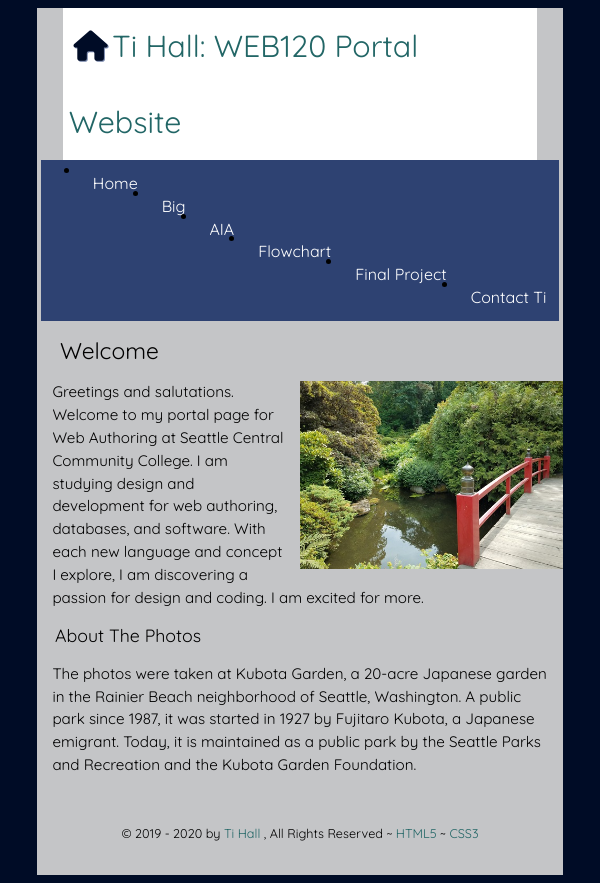
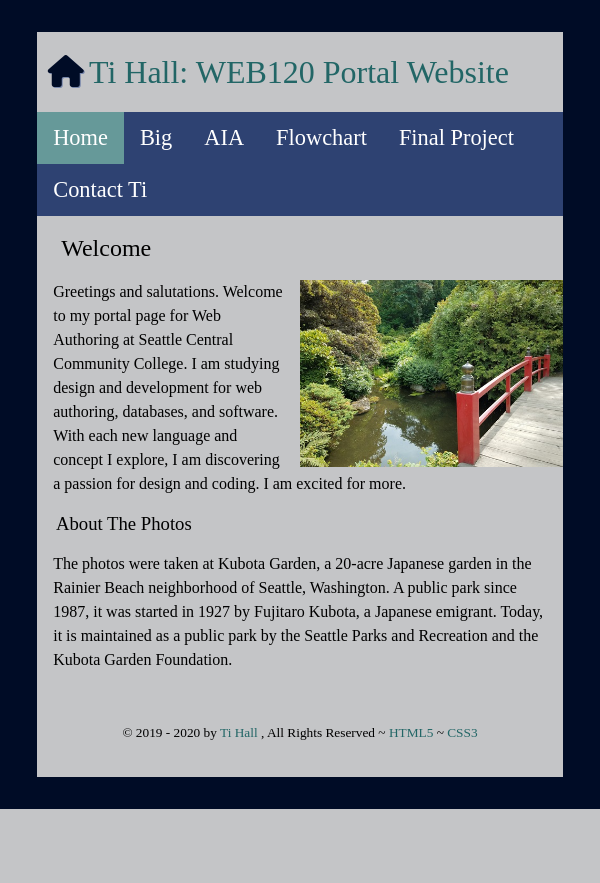
Before and after one commit to Titane73/win20-web120, a PHP site: page / in a window 600 px wide. After the commit the page ends 809 px from the top, so only its background shows below. Run offline with PHP 8.4, Linux system fonts and the light colour scheme; some libraries are stand-ins or nearby versions.

Commit message:
Add files via upload

```diff
--- a/web120/css/nav.css
+++ b/web120/css/nav.css
@@ -1,35 +1,64 @@
 /* Global rules */
+
 .topnav {
-    margin: auto;
     background-color: #2E4272;
     overflow: auto;
 }
 
-.topnav a {
+.topnav li {
+    display: inherit;
+}
+
+/* .topnav a {
     float: left;
     display: block;
     color: #fff;
     text-align: center;
-    padding: 12px 12px;
+    padding: 14px 16px;
     text-decoration: none;
     text-transform: capitalize;
-    font-size: 16px;
+    font-size: 1.4em;
+} */
+
+.topnav a.hover {
+    background-color: #669999;
 }
-
-/*
-.topnav a.hover, .active {
-    color: #000;
-    background-color: #403075;
-}
-*/
 
 .topnav .icon {
     display: none;
 }
+ul.topnav {
+    list-style-type: none;
+    margin: 0;
+    padding: 0;
+    overflow: hidden;
+    background-color: #2E4272;
+}
 
-/* Responsive rules - apply when screen width is less than 1200px */
+/* Float the list items side by side */
+ul.topnav li {float: left;}
 
-@media screen and (max-width: 1199px) {
+/* Style the links inside the list items */
+ul.topnav li a {
+    display: inline-block;
+    color: #fff;
+    text-align: center;
+    padding: 14px 16px;
+    text-decoration: none;
+    transition: 0.3s;
+    text-transform: capitalize;
+    font-size: 1.4em;
+}
+
+/* Change background color of navigation on selected page */
+ul.topnav li a.selected {
+    background-color: #669999;
+    color: #fff;
+}
+
+/* Responsive rules - apply when screen width is less than 901 */
+
+@media screen and (max-width: 900px) {
     .topnav a:not(:first-child) {
         display: none;
     }
@@ -58,21 +87,21 @@
 
 
 /* DESKTOP */
-@media all and (min-width:1200px) {
+@media all and (min-width: 901px) {
     .topnav {
-        width: 81%;
+        width: 100%;
     }
 }
 
 /* TABLET */
-@media all and (min-width:501px) and (max-width:1199px) {
+@media all and (min-width:401px) and (max-width:900px) {
     .topnav {
-        width: 91%;
+        width: 100%;
     }
 }
 
 /* PHONE */
-@media all and (max-width:500px) {
+@media all and (max-width:400px) {
     .topnav {
         width: 100%;
     }
--- a/web120/css/portal.css
+++ b/web120/css/portal.css
@@ -1,34 +1,23 @@
 /* Global rules */
 
-@import url('https://fonts.googleapis.com/css?family=Quicksand');
 
 html {
     background-color: #000C26;
-    font-family: 'Quicksand', sans-serif;
-    font-size: 0.95em;
+    font-family: 'Times New Roman', Times, serif;
     line-height: 1.5em;
 }
 
-::selection {
-    color: #000;
-    background: #ff0;
+main.wrapper {
+    background-color: #C4C5C7;
+    overflow: auto;
+    margin: 20px auto 10px auto;
+    width: 90%;
 }
 
 h1 {
     font-weight: normal;
     margin: auto;
-    background: #fff;
     line-height: 2.5em;
-}
-
-main.wrapper {
-    background-color: #C4C5C7;
-    overflow: auto;
-}
-
-p {
-    margin: 1em;
-    /* Top Right Bottom Left (TRBL) */
 }
 
 h2,
@@ -36,6 +25,11 @@ h3 {
     font-weight: normal;
     margin-left: 1em;
     line-height: 1em;
+}
+
+p {
+    margin: 1em;
+    /* Top Right Bottom Left (TRBL) */
 }
 
 a {
@@ -49,6 +43,13 @@ a:hover {
     text-decoration: none;
 }
 
+::selection {
+    color: #000;
+    background: #ff0;
+}
+
+
+
 footer {
     clear: both;
     text-align: center;
@@ -58,31 +59,46 @@ footer {
 /* font awesome icon styles */
 
 i.logo {
-    color: #000C26; /* a less boring color */
-    text-shadow:1px 1px #7887AB; /* gives the icon a little depth */
+    color: #000C26;
+    /* a less boring color */
+    text-shadow: 1px 1px #7887AB;
+    /* gives the icon a little depth */
     /* font-size:1.25em; font awesome icons are text, so make it a bit bigger */
-    margin-left:1%; /* this keeps the icon from being squeeezed to the left */
+    margin-left: 1%;
+    /* this keeps the icon from being squeeezed to the left */
     margin-right: 1%;
 }
 
-/* style for AIA & Flowchart */
+/* style for AIA */
 
-main.aia, main.flow {
-    background-color: #C16D6D;
+.aia_bkgd {
+    background-color: #669999;
 }
-main.aia h2, main.flow h2 {
+
+
+
+main.aia h2,
+main.flow h2 {
     color: #180E0E;
     font-weight: bold;
 }
 
 
-footer.aia a:link, footer.flow a:link {
+footer.aia a:link,
+footer.flow a:link {
     color: #180E0E;
 }
 
-footer.aia a:visited, footer.flow a:visited {
+footer.aia a:visited,
+footer.flow a:visited {
     color: #EEE7E7;
 }
+
+/* style for Flowchart */
+
+
+
+
 
 /* Embed Responsively Styles */
 
@@ -108,21 +124,21 @@ footer.aia a:visited, footer.flow a:visited {
 /* Responsive rules */
 
 /* DESKTOP */
-@media all and (min-width:1200px) {
-    main.wrapper {
-        width: 80%;
+@media all and (min-width: 901px) {
+    /* main.wrapper {
+        width: 90%;
         margin: auto;
     }
 
     h1 {
         width: 79%;
         padding-left: 1%;
-    }
+    } */
 
     img.desktop {
         width: 50%;
         float: left;
-        margin-right: 2em;
+        margin: 0 1em 1em 1em;
     }
 
     img.tablet,
@@ -133,14 +149,14 @@ footer.aia a:visited, footer.flow a:visited {
 }
 
 /* TABLET */
-@media all and (min-width:501px) and (max-width:1199px) {
+@media all and (min-width:401px) and (max-width:900px) {
     main.wrapper {
         width: 90%;
-        margin: auto;
+        margin: 2em auto;
     }
 
     h1 {
-        width: 89%;
+        width: 100%;
         padding-left: 1%;
     }
 
@@ -157,7 +173,7 @@ footer.aia a:visited, footer.flow a:visited {
 }
 
 /* PHONE */
-@media all and (max-width:500px) {
+@media all and (max-width:400px) {
     main.wrapper {
         width: 100%;
     }
```
Also changed, not shown: web120/css/debug.css (added, +59 -0 lines), web120/css/nav_template.css (added, +80 -0 lines).
